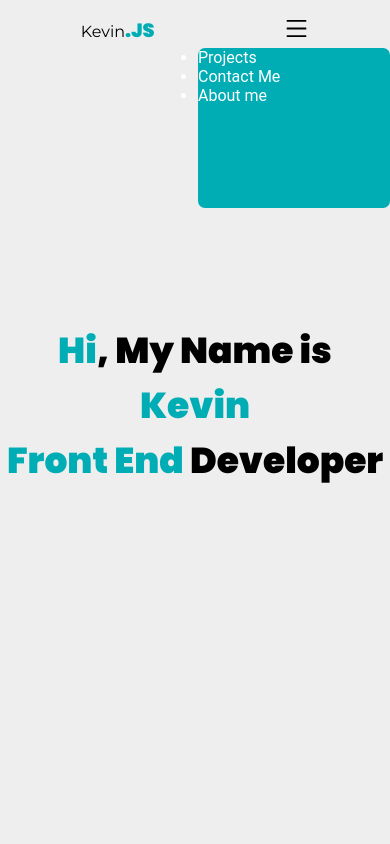
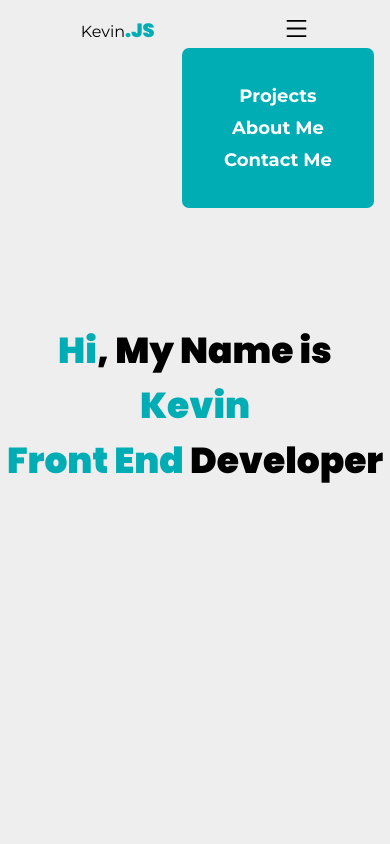
Before and after one commit to KevinRamirez1302/Portafolio-react, a React (Vite) app: page / in a window 390 px wide. Both pictures are taken after a click on the icon 296 px from the left and 28 px from the top of the page. Shown: the top 844 px of the page. Built offline with nearby package versions, Linux system fonts and the light colour scheme.

Commit message:
animation nav

```diff
--- a/src/Components/Navbar/navbar.jsx
+++ b/src/Components/Navbar/navbar.jsx
@@ -1,51 +1,129 @@
-import { Nav,Ul,Enlace,P,Span, SpanTwo,ContainerLogo,Hammenu, Sidebar } from "./styles"
-import { motion } from "framer-motion"
-import {AiOutlineMenu} from 'react-icons/ai'
-import { useState } from "react"
-
+import {
+  Nav,
+  Ul,
+  Enlace,
+  P,
+  Span,
+  SpanTwo,
+  ContainerLogo,
+  Hammenu,
+  Sidebar,
+  SideUl,
+  SideList,
+  SideLink,
+} from "./styles";
+import { motion } from "framer-motion";
+import { AiOutlineMenu } from "react-icons/ai";
+import { useState } from "react";
 
 export const Navbar = () => {
-    const [isOpen, setIsOpen] = useState(false)
+  const [isOpen, setIsOpen] = useState(false);
+
+  const itemVariants = {
+    open: {
+      opacity: 1,
+      y: 0,
+      transition: { type: "spring", stiffness: 300, damping: 24 }
+    },
+    closed: { opacity: 0, y: 20, transition: { duration: 0.2 } }
+  };
 
   const Menu = () => {
-         setIsOpen(!isOpen)
+    setIsOpen(!isOpen);
+  };
 
-    }
-
-    return <>
-
+  return (
+    <>
       <Nav>
-            <motion.div
-            whileHover={{rotate:4}}
-            >
+        <motion.div whileHover={{ rotate: 4 }}>
           <ContainerLogo>
-                    <P to="/"><Span>Kevin</Span><SpanTwo>.JS</SpanTwo></P>
+            <P to="/">
+              <Span>Kevin</Span>
+              <SpanTwo>.JS</SpanTwo>
+            </P>
           </ContainerLogo>
         </motion.div>
         <Ul>
-                <motion.li whileHover={{
-                    scale:1.1,
-                }} style={{listStyle:'none'}}><Enlace to="Projects">Projects</Enlace></motion.li>
-                <motion.li whileHover={{
-                    scale:1.1,
-                }} style={{listStyle:'none'}}><Enlace to="#Aboutme">About Me</Enlace></motion.li>
-                <motion.li whileHover={{
-                    scale:1.1,
-                }} style={{listStyle:'none'}}><Enlace style={{
-                    backgroundColor:'#393E46',color:'white'}} to="/">Contact Me</Enlace></motion.li>
+          <motion.li
+            whileHover={{
+              scale: 1.1,
+            }}
+            style={{ listStyle: "none" }}
+          >
+            <Enlace to="Projects">Projects</Enlace>
+          </motion.li>
+          <motion.li
+            whileHover={{
+              scale: 1.1,
+            }}
+            style={{ listStyle: "none" }}
+          >
+            <Enlace to="/">About Me</Enlace>
+          </motion.li>
+          <motion.li
+            whileHover={{
+              scale: 1.1,
+            }}
+            style={{ listStyle: "none" }}
+          >
+            <Enlace
+              style={{
+                backgroundColor: "#393E46",
+                color: "white",
+              }}
+              to="/"
+            >
+              Contact Me
+            </Enlace>
+          </motion.li>
         </Ul>
-            <Hammenu as={motion.div} whileHover={{rotate:180}} >
-                <AiOutlineMenu size={25} onClick={() => Menu()}/>
+        <Hammenu as={motion.div} whileTap={{ scale: 0.90 }}>
+          <AiOutlineMenu size={25} onClick={() => Menu()} />
         </Hammenu>
-                    {isOpen == true ? <Sidebar as={motion.div} initial={{y: -20}}   animate={{ y: 0 }}
-                        transition={{ type: "spring", stiffness: 100 }} >
-                <ul>
-                    <li>Projects</li>
-                    <li>Contact Me</li>
-                    <li>About me</li>
-                </ul>
-            </Sidebar> : <></>}
+        {isOpen == true ? (
+          <Sidebar
+            as={motion.div}
+            initial={{ y: -20 }}
+            animate={{ y: 0 }}
+            transition={{ type: "spring", stiffness: 100 }}
+          >
+            <SideUl
+                variants={{
+                    open: {
+                      clipPath: "inset(0% 0% 0% 0% round 10px)",
+                      transition: {
+                        type: "spring",
+                        bounce: 0,
+                        duration: 0.7,
+                        delayChildren: 0.3,
+                        staggerChildren: 0.05
+                      }
+                    },
+                    closed: {
+                      clipPath: "inset(10% 50% 90% 50% round 10px)",
+                      transition: {
+                        type: "spring",
+                        bounce: 0,
+                        duration: 0.3
+                      }
+                    }
+                  }}
+            >
+              <SideList as={motion.li} variants={itemVariants} >
+                <SideLink to="Projects">Projects</SideLink>
+              </SideList>
+              <SideList as={motion.li} variants={itemVariants}>
+                <SideLink>About Me</SideLink>
+              </SideList>
+              <SideList as={motion.li} variants={itemVariants}>
+                <SideLink>Contact Me</SideLink>
+              </SideList>
+            </SideUl>
+          </Sidebar>
+        ) : (
+          <></>
+        )}
       </Nav>
-
     </>
-}
+  );
+};
--- a/src/Components/Navbar/styles.js
+++ b/src/Components/Navbar/styles.js
@@ -88,9 +88,43 @@ export const Sidebar = styled.div`
         width: 12rem;
         height: 10rem;
         position: absolute;
-        right: 0rem;
+        right: 1rem;
         top: 3rem;
        color: white;
        border-radius: 7px;
+       display: flex;
+       align-items: center;
+       justify-content: center;
     }
 `
+
+
+
+export const SideUl = styled.ul `
+display: none;
+@media screen and (max-width:550px) {
+    display: block;
+    text-align: center;
+    }
+
+
+`
+export const SideList = styled.li`
+@media screen and (max-width:550px) {
+    list-style: none;
+    margin: .6rem;
+    }
+
+`
+
+export const SideLink = styled(Link)`
+@media screen and (max-width:550px) {
+    text-decoration: none;
+    font-family: 'Montserrat', sans-serif;
+    font-weight: 700;
+    color: white;
+    font-size: large;
+    }
+
+
+`
```
Lines whose indentation alone changed are shown as unchanged.
